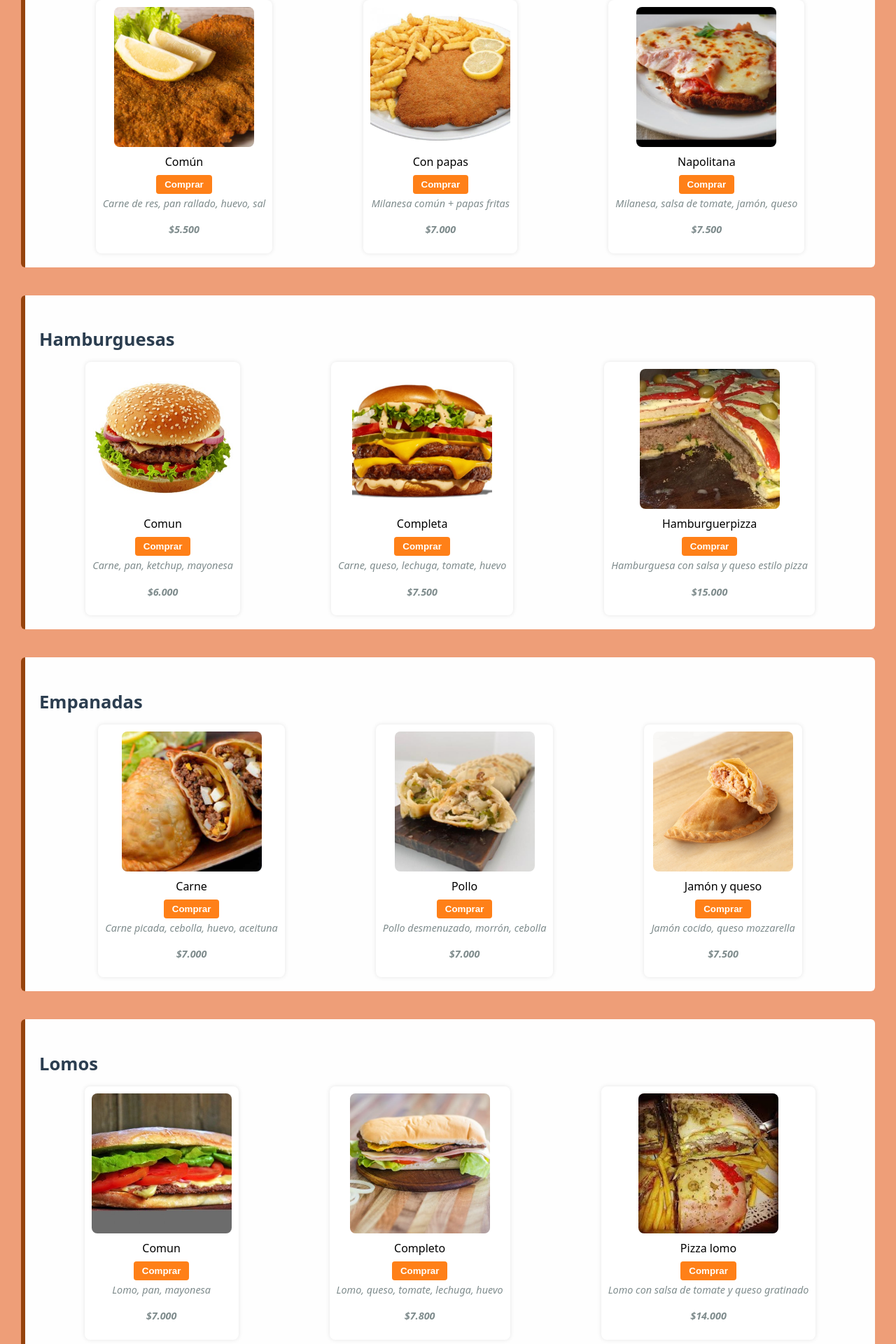
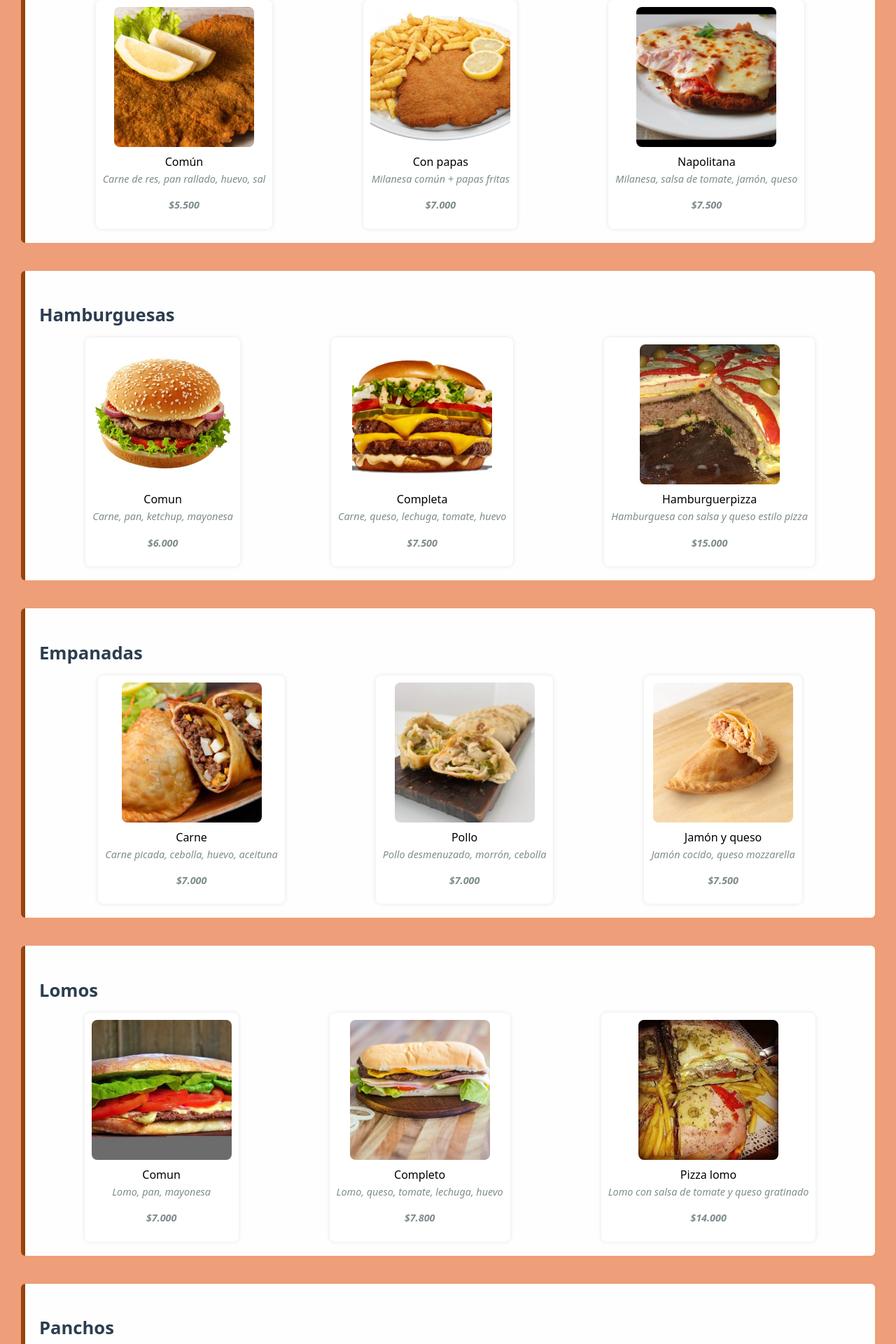
Before and after one commit to Francox766/Don-Coco, a PHP site: page /php/administrador.php in a window 1280 px wide. Shown: the part 353-2273 px from the top of the page at 70% size. Run offline with PHP 8.4, Linux system fonts and the light colour scheme; the visitor is signed in with stand-in values (Sample User, id 1).

Commit message:
Se borraron los botones comprar

```diff
--- a/php/administrador.php
+++ b/php/administrador.php
@@ -45,17 +45,17 @@
                 <h3>Milanesas</h3>
                 <ul>
                     <li>
-                        <img src="../img/milacomun.png" alt=""> Común <button class="comprar">Comprar</button>
+                        <img src="../img/milacomun.png" alt=""> Común
                         <p class="ingredientes">Carne de res, pan rallado, huevo, sal</p>
                         <p class="ingredientes"><strong>$5.500</strong></p>
                     </li>
                     <li>
-                        <img src="../img/milaconfritas.png" alt=""> Con papas <button class="comprar">Comprar</button>
+                        <img src="../img/milaconfritas.png" alt=""> Con papas
                         <p class="ingredientes">Milanesa común + papas fritas</p>
                         <p class="ingredientes"><strong>$7.000</strong></p>
                     </li>
                     <li>
-                        <img src="../img/milanapo.png" alt=""> Napolitana <button class="comprar">Comprar</button>
+                        <img src="../img/milanapo.png" alt=""> Napolitana
                         <p class="ingredientes">Milanesa, salsa de tomate, jamón, queso</p>
                         <p class="ingredientes"><strong>$7.500</strong></p>
                     </li>
@@ -67,17 +67,17 @@
                 <h3>Hamburguesas</h3>
                 <ul>
                     <li>
-                        <img src="../img/hamburg1.png" alt=""> Comun <button class="comprar">Comprar</button>
+                        <img src="../img/hamburg1.png" alt=""> Comun
                         <p class="ingredientes">Carne, pan, ketchup, mayonesa</p>
                         <p class="ingredientes"><strong>$6.000</strong></p>
                     </li>
                     <li>
-                        <img src="../img/hamburg2.png" alt=""> Completa <button class="comprar">Comprar</button>
+                        <img src="../img/hamburg2.png" alt=""> Completa
                         <p class="ingredientes">Carne, queso, lechuga, tomate, huevo</p>
                         <p class="ingredientes"><strong>$7.500</strong></p>
                     </li>
                     <li>
-                        <img src="../img/hamburg3.png" alt=""> Hamburguerpizza <button class="comprar">Comprar</button>
+                        <img src="../img/hamburg3.png" alt=""> Hamburguerpizza
                         <p class="ingredientes">Hamburguesa con salsa y queso estilo pizza</p>
                         <p class="ingredientes"><strong>$15.000</strong></p>
                     </li>
@@ -88,17 +88,17 @@
                 <h3>Empanadas</h3>
                 <ul>
                     <li>
-                        <img src="../img/empa1.jpg" alt=""> Carne <button class="comprar">Comprar</button>
+                        <img src="../img/empa1.jpg" alt=""> Carne
                         <p class="ingredientes">Carne picada, cebolla, huevo, aceituna</p>
                         <p class="ingredientes"><strong>$7.000</strong></p>
                     </li>
                     <li>
-                        <img src="../img/empa2.png" alt=""> Pollo <button class="comprar">Comprar</button>
+                        <img src="../img/empa2.png" alt=""> Pollo
                         <p class="ingredientes">Pollo desmenuzado, morrón, cebolla</p>
                         <p class="ingredientes"><strong>$7.000</strong></p>
                     </li>
                     <li>
-                        <img src="../img/empa3.png" alt=""> Jamón y queso <button class="comprar">Comprar</button>
+                        <img src="../img/empa3.png" alt=""> Jamón y queso
                         <p class="ingredientes">Jamón cocido, queso mozzarella</p>
                         <p class="ingredientes"><strong>$7.500</strong></p>
                     </li>
@@ -109,17 +109,17 @@
                 <h3>Lomos</h3>
                 <ul>
                     <li>
-                        <img src="../img/lomo1.png" alt=""> Comun <button class="comprar">Comprar</button>
+                        <img src="../img/lomo1.png" alt=""> Comun
                         <p class="ingredientes">Lomo, pan, mayonesa</p>
                         <p class="ingredientes"><strong>$7.000</strong></p>
                     </li>
                     <li>
-                        <img src="../img/lomo2.png" alt=""> Completo <button class="comprar">Comprar</button>
+                        <img src="../img/lomo2.png" alt=""> Completo
                         <p class="ingredientes">Lomo, queso, tomate, lechuga, huevo</p>
                         <p class="ingredientes"><strong>$7.800</strong></p>
                     </li>
                     <li>
-                        <img src="../img/lomo3.png" alt=""> Pizza lomo <button class="comprar">Comprar</button>
+                        <img src="../img/lomo3.png" alt=""> Pizza lomo
                         <p class="ingredientes">Lomo con salsa de tomate y queso gratinado</p>
                         <p class="ingredientes"><strong>$14.000</strong></p>
                     </li>
@@ -130,17 +130,17 @@
                 <h3>Panchos</h3>
                 <ul>
                     <li>
-                        <img src="../img/pancho1.png" alt=""> Comun <button class="comprar">Comprar</button>
+                        <img src="../img/pancho1.png" alt=""> Comun
                         <p class="ingredientes">Pancho clásico con pan y salchicha</p>
                         <p class="ingredientes"><strong>$2.200</strong></p>
                     </li>
                     <li>
-                        <img src="../img/pancho2.png" alt=""> Con poncho <button class="comprar">Comprar</button>
+                        <img src="../img/pancho2.png" alt=""> Con poncho
                         <p class="ingredientes">Pancho con queso fundido y panceta</p>
                         <p class="ingredientes"><strong>$2.500</strong></p>
                     </li>
                     <li>
-                        <img src="../img/pancho3.png" alt=""> Con lluvia de papas <button class="comprar">Comprar</button>
+                        <img src="../img/pancho3.png" alt=""> Con lluvia de papas
                         <p class="ingredientes">Pancho con papas pay crocantes</p>
                         <p class="ingredientes"><strong>$2.400</strong></p>
                     </li>
```
